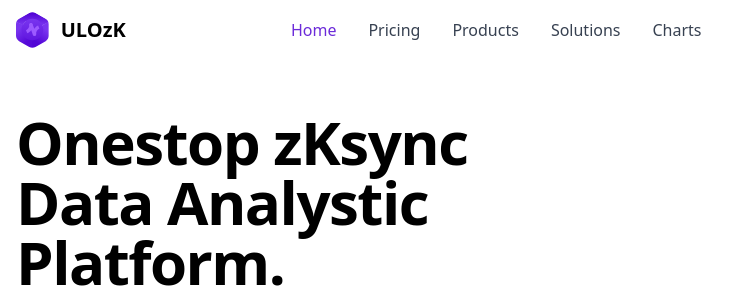
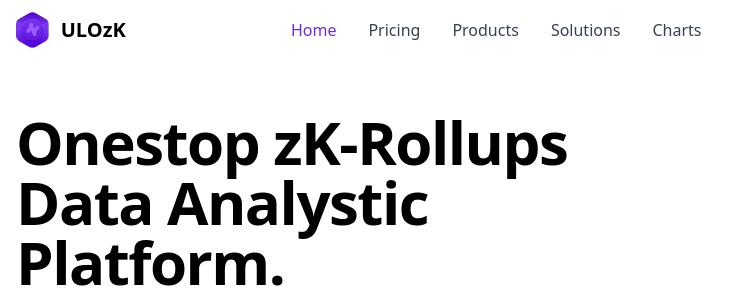
Before and after one commit to timedbase/jsyk, a website: page index.html in a window 1280 px wide. Shown: the top 305 px of the page, 0-730 px from the left. Drawn offline with nearby package versions, Linux system fonts and the light colour scheme.

Commit message:
Add files via upload

```diff
--- a/index.html
+++ b/index.html
@@ -112,7 +112,7 @@
     <section class="bg-white dark:bg-gray-900">
         <div class="grid max-w-screen-xl px-4 pt-20 pb-8 mx-auto lg:gap-8 xl:gap-0 lg:py-16 lg:grid-cols-12 lg:pt-28">
             <div class="mr-auto place-self-center lg:col-span-7">
-                <h1 class="max-w-2xl mb-4 text-4xl font-extrabold leading-none tracking-tight md:text-5xl xl:text-6xl dark:text-white">Onestop zKsync <br>Data Analystic Platform.</h1>
+                <h1 class="max-w-2xl mb-4 text-4xl font-extrabold leading-none tracking-tight md:text-5xl xl:text-6xl dark:text-white">Onestop zK-Rollups <br>Data Analystic Platform.</h1>
                 <p class="max-w-2xl mb-6 font-light text-gray-500 lg:mb-8 md:text-lg lg:text-xl dark:text-gray-400">Unitas Libertas Omnibus is an open-source Data Analystic Platform on <a href="https://zksync.io" class="hover:underline">zKsync</a> ,Providing onchain anlysis <a href="https://flowbite.com/docs/getting-started/introduction/" class="hover:underline">For Crypto</a> and NFTs <a href="https://flowbite.com/blocks/" class="hover:underline">zKsync</a>.</p>
                 <div class="space-y-4 sm:flex sm:space-y-0 sm:space-x-4">
                     <a href="#" class="inline-flex items-center justify-center w-full px-5 py-3 text-sm font-medium text-center text-gray-900 border border-gray-200 rounded-lg sm:w-auto hover:bg-gray-100 focus:ring-4 focus:ring-gray-100 dark:text-white dark:border-gray-700 dark:hover:bg-gray-700 dark:focus:ring-gray-800">
```
